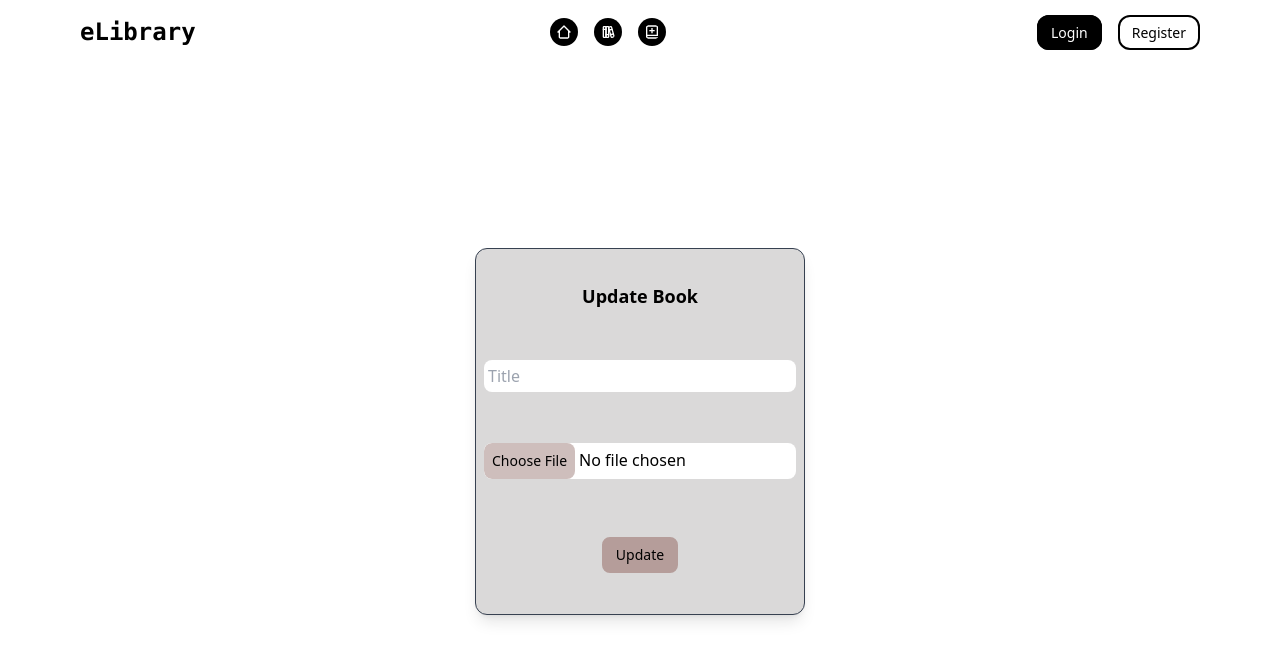
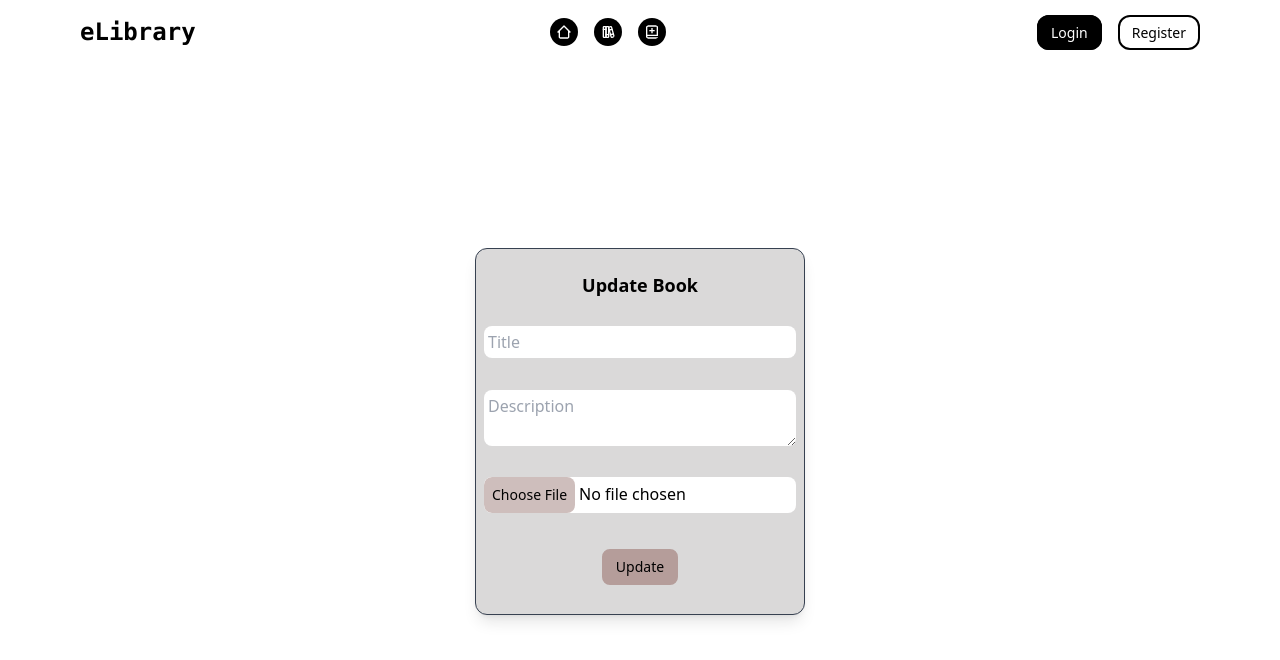
Before and after one commit to asimdelvi/eLibrary, a React (Create React App) app in the folder frontend/: page /books/1/update in a window 1280 px wide. Shown: the top 660 px of the page. Built offline with nearby package versions, Linux system fonts and the light colour scheme; no server answers.

Commit message:
add description section on books forms

```diff
--- a/frontend/src/components/Input.jsx
+++ b/frontend/src/components/Input.jsx
@@ -4,6 +4,14 @@ export const Input = ({ type, placeholder, formFunction }) => {
   const fileInputClass =
     "file:cursor-pointer cursor-pointer w-full file:bg-[#b59d9aa8] file:text-sm file:p-2 file:border-0 file:rounded-lg rounded-lg bg-white";
 
+  if (type === "textarea") {
+    return (
+      <textarea
+        className={`${inputClass} m-1`}
+        placeholder={placeholder}
+      ></textarea>
+    );
+  } else {
     return (
       <input
         className={type === "file" ? fileInputClass : inputClass}
@@ -13,4 +21,5 @@ export const Input = ({ type, placeholder, formFunction }) => {
         {...formFunction}
       />
     );
+  }
 };
--- a/frontend/src/pages/books/NewBook.jsx
+++ b/frontend/src/pages/books/NewBook.jsx
@@ -24,6 +24,7 @@ export const NewBook = () => {
   const onSubmit = async (data) => {
     let formData = new FormData();
     formData.append("title", data.title);
+    if (data?.description) formData.append("description", data.title);
     formData.append("book", data.book[0]);
     notify.loading();
     if (!user) {
@@ -49,13 +50,18 @@ export const NewBook = () => {
     <div className="flex justify-center items-center h-[calc(100vh-65px)]">
       <form
         onSubmit={handleSubmit(onSubmit)}
-        className="flex p-2 h-[50%] flex-col max-width-[10rem] justify-around items-center border-[1px] border-gray-700 shadow-lg bg-[#dad9d9] rounded-xl"
+        className="flex p-2 min-h-[50%] flex-col max-width-[10rem] justify-around items-center border-[1px] border-gray-700 shadow-lg bg-[#dad9d9] rounded-xl"
       >
         <h2 className="text-lg font-bold">Add Book</h2>
         <Input
           type="text"
           placeholder="Title"
           formFunction={register("title", { required: true })}
+        />
+        <Input
+          type="textarea"
+          placeholder="Description"
+          formFunction={register("description")}
         />
         <Input
           type="file"
--- a/frontend/src/pages/books/UpdateBook.jsx
+++ b/frontend/src/pages/books/UpdateBook.jsx
@@ -5,6 +5,7 @@ import { useParams, useNavigate } from "react-router-dom";
 import { getBook } from "../../redux/features/bookSlice";
 import { useForm } from "react-hook-form";
 import { notify } from "../../toastify/index.js";
+import { Input } from "../../components/Input.jsx";
 
 export const UpdateBook = () => {
   const { id } = useParams();
@@ -23,7 +24,11 @@ export const UpdateBook = () => {
     handleSubmit,
     formState: { isSubmitSuccessful },
   } = useForm({
-    defaultValues: { title: selectedBook.title, book: null },
+    defaultValues: {
+      title: selectedBook.title,
+      description: selectedBook.description || "",
+      book: null,
+    },
   });
 
   const onSubmit = (data) => {
@@ -31,6 +36,9 @@ export const UpdateBook = () => {
     let formData = new FormData();
     if (data.title) formData.append("title", data.title);
     if (data.book) formData.append("book", data.book[0]);
+    if (data.description) formData.append("description", data.description);
+    else if (data.description === "") formData.delete("description");
+
     notify.loading();
     if (!user) {
       notify.error("Please login");
@@ -60,17 +68,20 @@ export const UpdateBook = () => {
         className="flex p-2 h-[50%] flex-col max-width-[10rem] justify-around items-center border-[1px] border-gray-700 shadow-lg bg-[#dad9d9] rounded-xl"
       >
         <h2 className="text-lg font-bold">Update Book</h2>
-        <input
+        <Input
           type="text"
           placeholder="Title"
-          {...register("title")}
-          className="w-full p-1  rounded-lg focus:outline-none focus:border-[1px] focus:border-black"
+          formFunction={register("title")}
         />
-        <input
+        <Input
+          type="textarea"
+          placeholder="Description"
+          formFunction={register("description")}
+        />
+        <Input
           type="file"
           placeholder="Upload book"
-          {...register("book")}
-          className="file:cursor-pointer cursor-pointer w-full file:bg-[#b59d9aa8] file:text-sm file:p-2 file:border-0 file:rounded-lg rounded-lg bg-white"
+          formFunction={register("book")}
         />
 
         <button className="m-2 rounded-lg bg-[#B59D9A] border-[#B59D9A] border-2  px-3 py-[6px] text-sm hover:shadow-md">
--- a/frontend/src/redux/features/bookSlice.js
+++ b/frontend/src/redux/features/bookSlice.js
@@ -155,12 +155,13 @@ export const bookSlice = createSlice({
         state.status = "pending";
       })
       .addCase(updateBook.fulfilled, (state, action) => {
-        const { _id, title, pdfURL } = action.payload;
-        const bookToUpdate = state.books.find((book) => book._id === _id);
-        if (bookToUpdate) {
-          bookToUpdate.title = title;
-          bookToUpdate.pdfURL = pdfURL;
-        }
+        console.log(action.payload);
+        // const { _id, title, pdfURL } = action.payload;
+        // const bookToUpdate = state.books.find((book) => book._id === _id);
+        // if (bookToUpdate) {
+        //   bookToUpdate.title = title;
+        //   bookToUpdate.pdfURL = pdfURL;
+        // }
         state.selectedBook = action.payload;
         state.status = "fulfilled";
         state.error = null;
```
Lines whose indentation alone changed are shown as unchanged.
